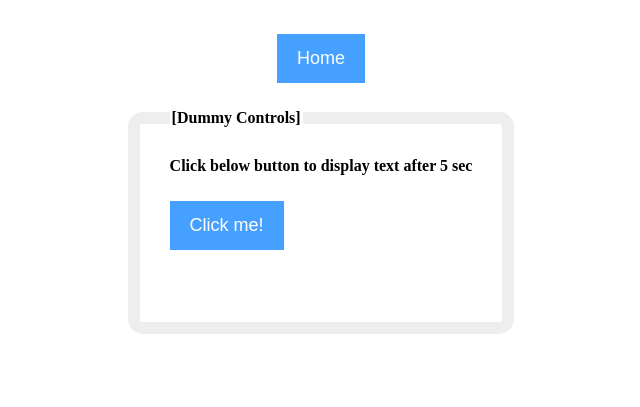
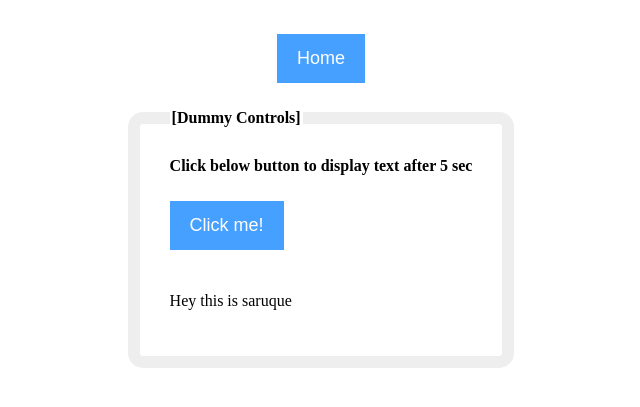
Before and after one commit to qavbox/demo, a Jekyll site: the page built from delay/index.html, in a window 1280 px wide. Shown: the top 407 px of the page, without its empty margins (319-959 px from the left). Built offline with Jekyll 4.4.1, drawn with Linux system fonts in a browser that asks for light colours.

Commit message:
Update index.html

```diff
--- a/delay/index.html
+++ b/delay/index.html
@@ -14,9 +14,16 @@ title: Delay elements
     <br>
     <p id="two"></p>
 
+    <p id="delay">Hey this is saruque</p>
+
+
     <script type="text/javascript">
         function showDiv() {
 
              setTimeout(function(){ document.getElementById('two').innerHTML = "I am here!" }, 5000);
         }
+
+          $(document).ready(function(){
+    $('#delay').hide().delay(5000).fadeIn('slow');
+  });
     </script>
```
